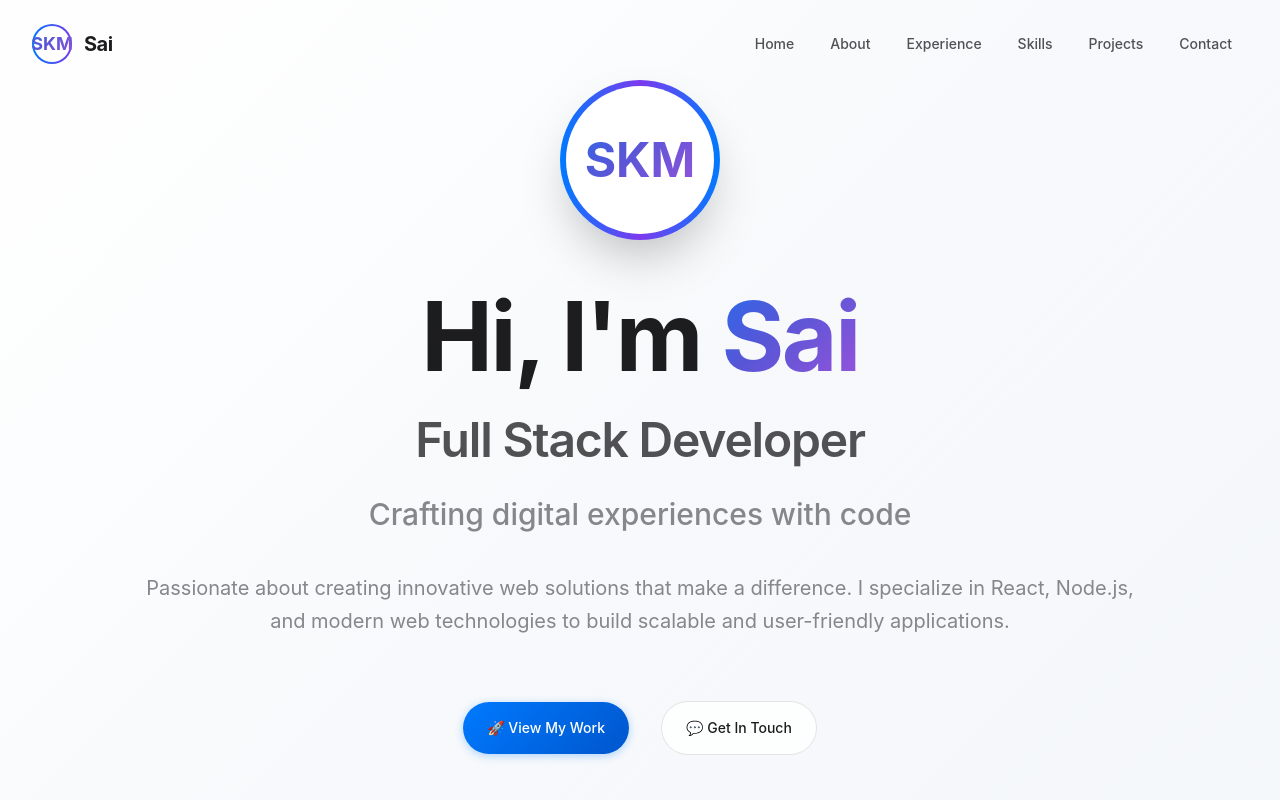
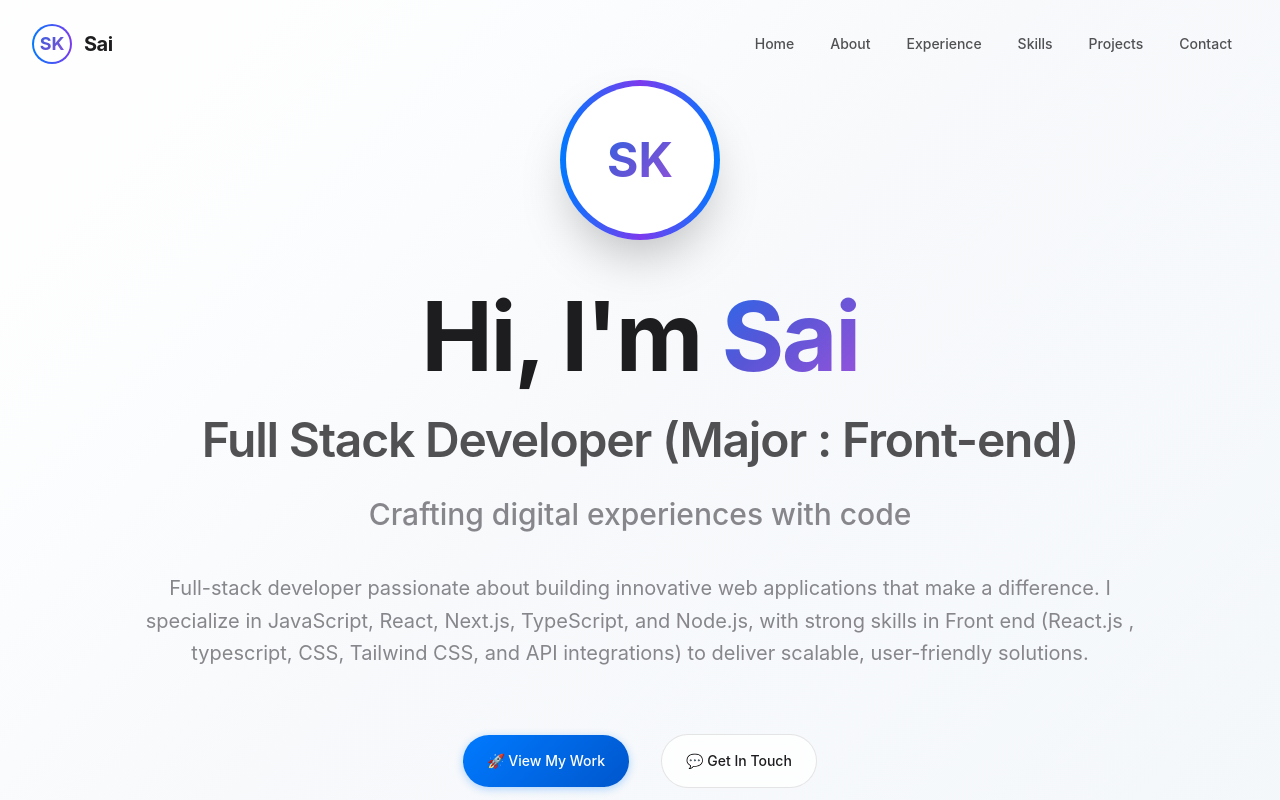
Before and after one commit to sai-kiran-99/sai-s-portfolio-, a React (Create React App) app: page / in a window 1280 px wide. Shown: the top 800 px of the page. Built offline with nearby package versions, Linux system fonts and the light colour scheme.

Commit message:
data updted

```diff
--- a/src/components/sections/About.tsx
+++ b/src/components/sections/About.tsx
@@ -4,8 +4,8 @@ import AnimatedSection from '../ui/AnimatedSection';
 const About: React.FC = () => {
   const stats = [
     { number: '2+', label: 'Years Experience' },
-    { number: '15+', label: 'Projects Completed' },
-    { number: '3', label: 'Companies' },
+    { number: '10+', label: 'Projects Completed' },
+    { number: '2', label: 'Companies' },
     { number: '100%', label: 'Passion Driven' },
   ];
 
--- a/src/data/experience.ts
+++ b/src/data/experience.ts
@@ -7,7 +7,7 @@ export const experience: Experience[] = [
     duration: "Jan 2025 - Present",
     type: "Full-time",
     description: "Working on Graphy product development with focus on creator tools and AI integrations",
-    tech: ["JavaScript", "TypeScript", "React.js", "Next.js", "Tailwind CSS"],
+    tech: ["JavaScript", "TypeScript", "React.js", "Next.js", "Tailwind CSS", "jsx", "redux", "zustand", "firebase", "mongoDB" ],
     achievements: [
       "Developed AI avatar voice and interactive conversations for creator tools using React and Next.js",
       "Led development of search, chat, and live session modules for the Graphy platform",
--- a/src/data/personalInfo.ts
+++ b/src/data/personalInfo.ts
@@ -2,7 +2,7 @@ export interface PersonalInfo {
   name: string;
   title: string;
   email: string;
-  phone: string;
+  phone?: string;
   location: string;
   about: string;
   tagline: string;
@@ -14,16 +14,16 @@ export interface PersonalInfo {
 }
 
 export const personalInfo: PersonalInfo = {
-  name: "Sai Kiran Madala",
-  title: "Full Stack Developer",
-  email: "saikiranmadala@example.com",
-  phone: "+1 (555) 123-4567",
-  location: "San Francisco, CA",
+  name: "Sai Kiran",
+  title: "Full Stack Developer (Major : Front-end)",
+  email: "saikiranmadala5555@gmail.com",
+  // phone: "+1 (555) 123-4567",
+  location: "Bengaluru, KA",
   about: "I'm a passionate full-stack developer with expertise in modern web technologies. I love building scalable applications and solving complex problems through clean, efficient code.",
   tagline: "Crafting digital experiences with code",
-  description: "Passionate about creating innovative web solutions that make a difference. I specialize in React, Node.js, and modern web technologies to build scalable and user-friendly applications.",
+  description: "Full-stack developer passionate about building innovative web applications that make a difference. I specialize in JavaScript, React, Next.js, TypeScript, and Node.js, with strong skills in Front end (React.js , typescript, CSS, Tailwind CSS, and API integrations) to deliver scalable, user-friendly solutions.",
   github: "https://github.com/saikiranmadala",
-  linkedin: "https://linkedin.com/in/saikiranmadala",
+  linkedin: "https://www.linkedin.com/in/sai-kiran-madala-8385a61bb/",
   twitter: "https://twitter.com/saikiranmadala",
   website: "https://saikiranmadala.dev"
 };
--- a/src/data/projects.ts
+++ b/src/data/projects.ts
@@ -12,6 +12,16 @@ export interface Project {
 export const projects: Project[] = [
   {
     id: "1",
+    title: "TODO List App",
+    description: "A simple and intuitive TODO list application built with JavaScript. Features include adding, completing, and managing daily tasks with a clean user interface.",
+    technologies: ["JavaScript", "HTML5", "CSS3", "Local Storage"],
+    image: "/images/project5.jpg",
+    githubUrl: "https://github.com/sai-kiran-99/TO-DO-app",
+    liveUrl: "https://sai-kiran-99.github.io/TO-DO-app/",
+    featured: true
+  },
+  {
+    id: "5",
     title: "E-Commerce Platform",
     description: "A full-stack e-commerce platform built with React, Node.js, and MongoDB. Features include user authentication, product management, shopping cart, and payment integration.",
     technologies: ["React", "Node.js", "MongoDB", "Express", "Stripe"],
@@ -50,14 +60,4 @@ export const projects: Project[] = [
     liveUrl: "https://saikiranmadala.dev",
     featured: false
   },
-  {
-    id: "5",
-    title: "TODO List App",
-    description: "A simple and intuitive TODO list application built with JavaScript. Features include adding, completing, and managing daily tasks with a clean user interface.",
-    technologies: ["JavaScript", "HTML5", "CSS3", "Local Storage"],
-    image: "/images/project5.jpg",
-    githubUrl: "https://github.com/sai-kiran-99/TO-DO-app",
-    liveUrl: "https://sai-kiran-99.github.io/TO-DO-app/",
-    featured: true
-  }
 ];
--- a/src/data/skills.ts
+++ b/src/data/skills.ts
@@ -19,7 +19,7 @@ export const skills: Skill[] = [
   },
   {
     category: "Developer Tools",
-    technologies: ["Git", "VS Code", "Chrome DevTools", "Jenkins (Basic)", "CI/CD", "Webpack"]
+    technologies: ["Git", "VS Code", "Chrome DevTools", "Jenkins ", "CI/CD", "Webpack"]
   },
   {
     category: "Database & Testing",
```
Also changed, not shown: 1 other file (tests, documents, lock files or other folders).
